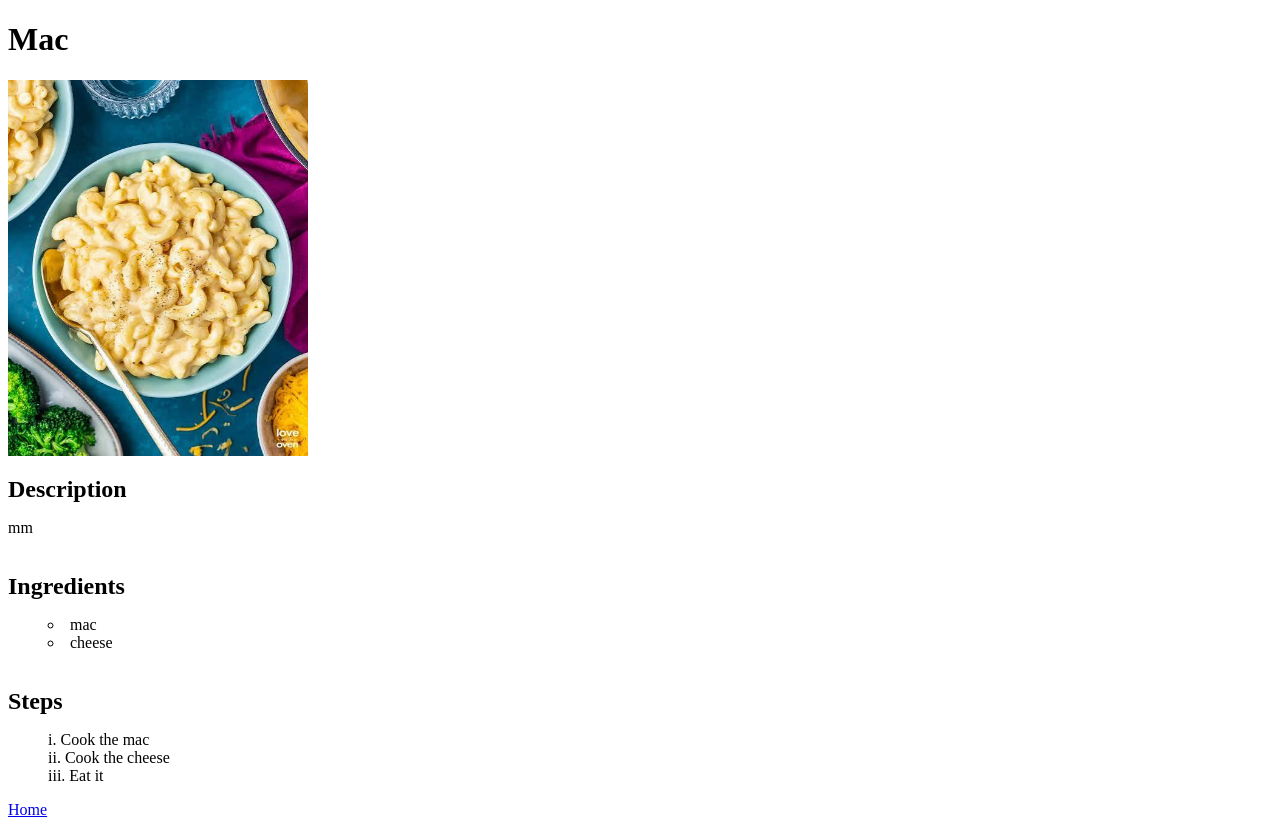
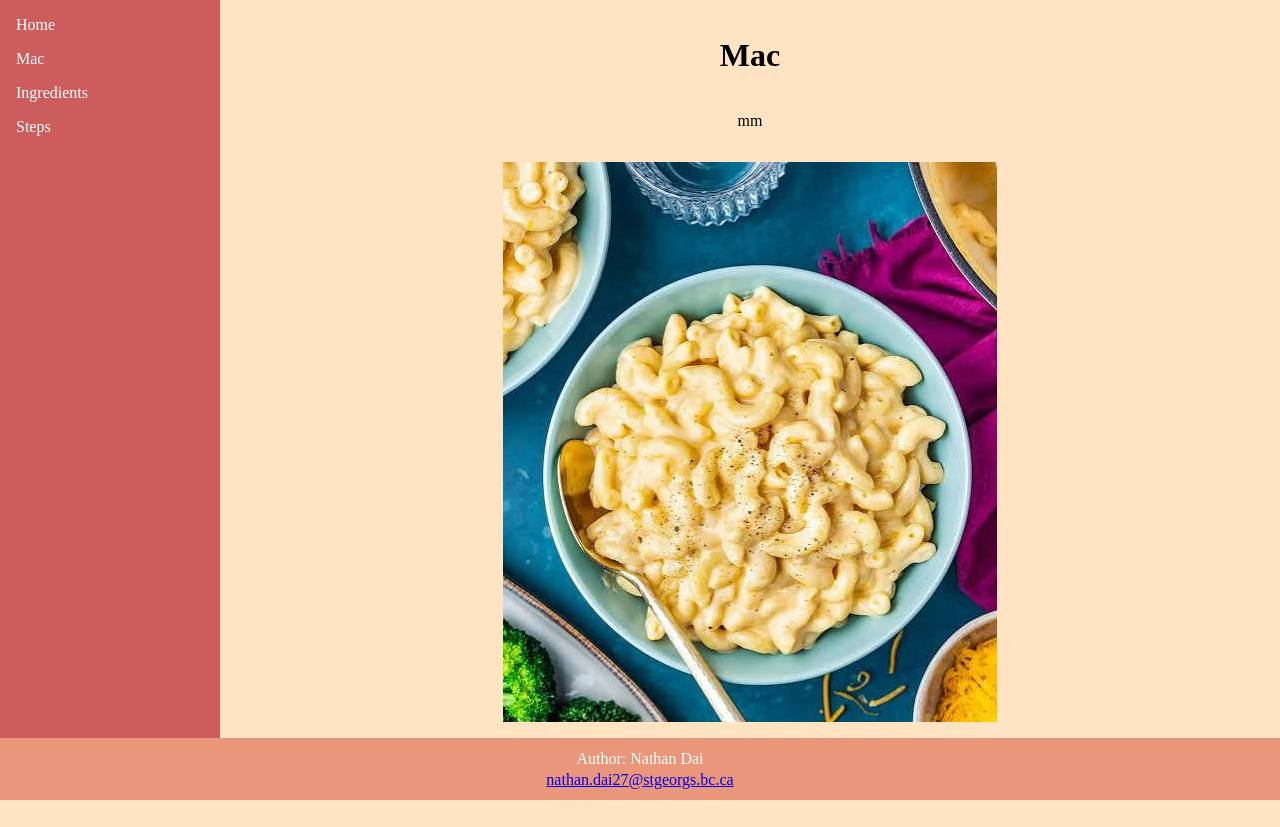
Before and after one commit to ND0322/odin-recipes, a Flask app: page /recipe/Mac in a window 1280 px wide. After the commit the page ends 800 px from the top, so only its background shows below. Run offline with Flask 3, Linux system fonts and the light colour scheme.

Commit message:
Added navbar and footer, changed each recipe page to be make up an iframe that can load different tabs of the recipe with the navbar. Learned about css animation

```diff
--- a/app.py
+++ b/app.py
@@ -74,9 +74,22 @@ def home():
 
 @app.route("/recipe/<name>")
 def recipe(name):
-    return render_template(f"recipe.html", name=name, steps = recipes[name]['steps'], ingredients = recipes[name]['ingredients'], description = recipes[name]['description'])
+    return render_template(f"recipe.html", name=name)
 
 
+#steps = recipes[name]['steps'], ingredients = recipes[name]['ingredients'], description = recipes[name]['description']
+
+@app.route("/info/<name>")
+def info(name):
+    return render_template(f"info.html", description=recipes[name]['description'], name = name)
+
+@app.route("/steps/<name>")
+def steps(name):
+    return render_template(f"steps.html", steps = recipes[name]['steps'])
+
+@app.route("/ingredients/<name>")
+def ingredients(name):
+    return render_template(f"ingredients.html", ingredients = recipes[name]['ingredients'])
 
 if __name__ == '__main__':
     app.run(debug=True)
--- a/static/styles.css
+++ b/static/styles.css
@@ -2,6 +2,18 @@
 /*
 Border-box reset
 */
+
+html, body {
+    margin: 0;
+    min-height: 100%;
+}
+
+body {
+    min-height: 100vh;
+    display: flex;
+    flex-direction: column;
+    background-color: bisque;
+}
 
 html {
     box-sizing: border-box;
@@ -27,10 +39,15 @@ a.tablelink {
 
 }
 
+
 div.tableimage{
     width: 200px;
     height: 200px;
 
+}
+
+div.homebg{
+    background-color: antiquewhite;
 }
 
 
@@ -43,7 +60,37 @@ img.beveledimg{
     width: 100%;
     height: 100%;
     object-fit : cover;
+
 }
+
+.sidebar {
+    grid-column: 1;
+    grid-row: 1;
+
+    background-color: indianred;
+    padding: 1em;
+}
+
+.sidebar ul {
+    list-style: none;
+    padding: 0;
+}
+
+.sidebar li {
+    margin-bottom: 1em;
+}
+
+.sidebar a {
+    color: white;
+    text-decoration: none;
+}
+
+.sidebar a:hover {
+    color: #00bcd4;
+}
+
+
+
 
 .clickable-header a {
     display: block;
@@ -57,6 +104,38 @@ table{
     width : 100%;
     border-collapse: separate;
     border-spacing: 0;
+
+}
+
+footer {
+    margin-top: auto;
+    grid-column: 1 / -1;
+    grid-row: 2;
+
+    background-color: DarkSalmon;
+    color: white;
+    padding: 0.5em;
+    text-align: center;
+}
+
+footer p {
+    margin: 0.2em 0;
+}
+
+
+
+.layout {
+    min-height: 100vh;
+    display: grid;
+    grid-template-columns: 220px 1fr;
+    grid-template-rows: 1fr auto;
+}
+
+
+.content {
+    grid-column: 2;
+    grid-row: 1;
+    padding: 1em;
 }
 
 
@@ -91,3 +170,73 @@ a:has(p){
   color: black;
   cursor: pointer;
 }
+
+
+iframe {
+    width: 100%;
+    height: 100%;
+    border: none;
+}
+
+.info {
+    text-align: center;
+    max-width: 800px;
+    margin: 0 auto;
+    display: flex;
+    flex-direction: column;
+    justify-content: space-between;
+}
+
+.info img {
+    display: block;
+    max-width: 100%;
+    margin: 1em auto;
+}
+
+
+.info ol {
+    padding-left: 2em;
+    margin: 0;
+    list-style-position: outside;
+    list-style-type: decimal !important;
+}
+
+.info li {
+    text-align: left;
+}
+
+.ingredients {
+    list-style: none;
+    padding: 0;
+    margin: 2em auto;
+    max-width: 600px;
+}
+
+.ingredients li {
+    background: antiquewhite;
+    border: 1px solid #ddd;
+    border-radius: 12px;
+    padding: 1em 1.2em;
+    margin-bottom: 0.7em;
+
+    display: flex;
+    align-items: center;
+    gap: 1em;
+
+    font-size: 1.05rem;
+
+    transition: transform 0.2s, box-shadow 0.2s;
+}
+
+.ingredients li:hover {
+    transform: translateX(5px);
+    box-shadow: 3px 3px 10px #ccc;
+}
+
+.check {
+    width: 20px;
+    height: 20px;
+    border: 2px solid indianred;
+    border-radius: 50%;
+    flex-shrink: 0;
+}
--- a/templates/index.html
+++ b/templates/index.html
@@ -47,6 +47,10 @@
         </table>
     </div>
 
+    <footer>
+        <p>Author: Nathan Dai</p>
+        <p><a href="mailto:nathan.dai27@stgeorgs.bc.ca">nathan.dai27@stgeorgs.bc.ca</a></p>
+    </footer>
 
 
 </body>
--- /dev/null
+++ b/templates/info.html
@@ -0,0 +1,21 @@
+<!DOCTYPE html>
+<html lang="en">
+<head>
+    <meta charset="UTF-8">
+    <meta name="viewport" content="width=device-width, initial-scale=1.0">
+    <link rel="stylesheet" href="{{ url_for('static', filename='styles.css') }}">
+    <title>Document</title>
+</head>
+<body>
+
+    <div class = "info">
+        <h1>{{name}}</h1>
+        <p>{{description}}</p>
+
+        <img src = "../static/images/{{name}}.jpg">
+    </div>
+
+
+
+</body>
+</html>
--- a/templates/recipe.html
+++ b/templates/recipe.html
@@ -12,35 +12,31 @@
 
 <body>
 
-    <h1>{{ name }}</h1>
+    <div class = "layout">
+        <aside class = "sidebar">
 
-    <div style="display: flex; justify-content: flex-start; flex-direction: column;">
+            <a href="http://127.0.0.1:5000/">Home</a>
 
-        <img src="{{ url_for('static', filename='images/' + name + '.jpg') }}"
-             alt="{{ name }}"
-             width="300">
+            <ul>
+                <li><a href="{{ url_for('info', name=name) }}" target = "content-frame">{{name}}</a></li>
+                <li><a href="{{ url_for('ingredients', name=name) }}" target = "content-frame">Ingredients</a></li>
+                <li><a href="{{ url_for('steps', name=name) }}" target = "content-frame">Steps</a></li>
+            </ul>
 
-        <h2 style="margin-bottom: 0%;">Description</h2>
-        <p>{{description}}</p>
 
-        <h2 style="margin-bottom: 0;">Ingredients</h2>
-        <ul>
-            {% for ingredient in ingredients%}
-            <li>{{ ingredient }}</li>
-            {%endfor%}
-        </ul>
 
-        <h2 style="margin-bottom: 0;">Steps</h2>
-        <ol>
+        </aside>
 
-            {% for step in steps%}
-            <li>{{ step }}</li>
-            {%endfor%}
-        </ol>
 
-        <a href="{{ url_for('home') }}">
-            Home
-        </a>
+
+        <main class="content">
+            <iframe name="content-frame" src="{{ url_for('info', name=name) }}"></iframe>
+        </main>
+
+        <footer>
+            <p>Author: Nathan Dai</p>
+            <p><a href="mailto:nathan.dai27@stgeorgs.bc.ca">nathan.dai27@stgeorgs.bc.ca</a></p>
+        </footer>
 
     </div>
 
```
Also changed, not shown: templates/ingredients.html (added, +25 -0 lines), templates/steps.html (added, +26 -0 lines).
